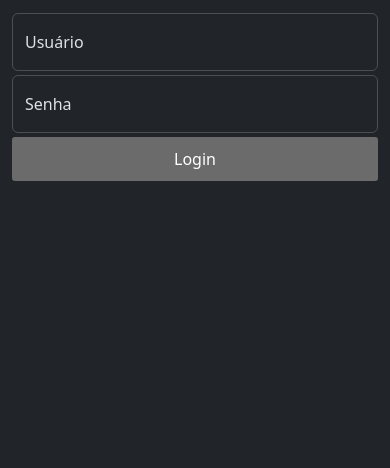
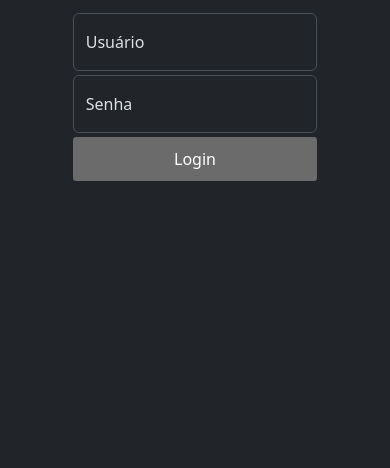
Before and after one commit to Helder45/Zurp, a plain HTML site: page index.html in a window 390 px wide. Shown: the part 376-844 px from the top of the page. Drawn offline with nearby package versions, Linux system fonts and the light colour scheme.

Commit message:
good to go

```diff
--- a/css/index.css
+++ b/css/index.css
@@ -14,7 +14,6 @@ body {
 
 @media (max-width: 1000px) {
   .posicaoContainer {
-    width: 100% !important;
     font-size: 16px;
   }
 }
--- a/index.html
+++ b/index.html
@@ -19,6 +19,7 @@
 
 <body>
     <main class="container-fluid posicaoContainer">
+        <div class="container">
             <form>
                 <a class="navbar-brand fs-1" href="#"><span class="border-bottom border-2 border-warning">Zu</span>rp</a>
                 <h1 class="h3 fw-normal my-3">Login</h1>
@@ -44,6 +45,7 @@
                     class="btn-primary w-100 py-2">
 
             </form>
+        </div>
     </main>
 
     <script src="js/script.js"></script>
```
